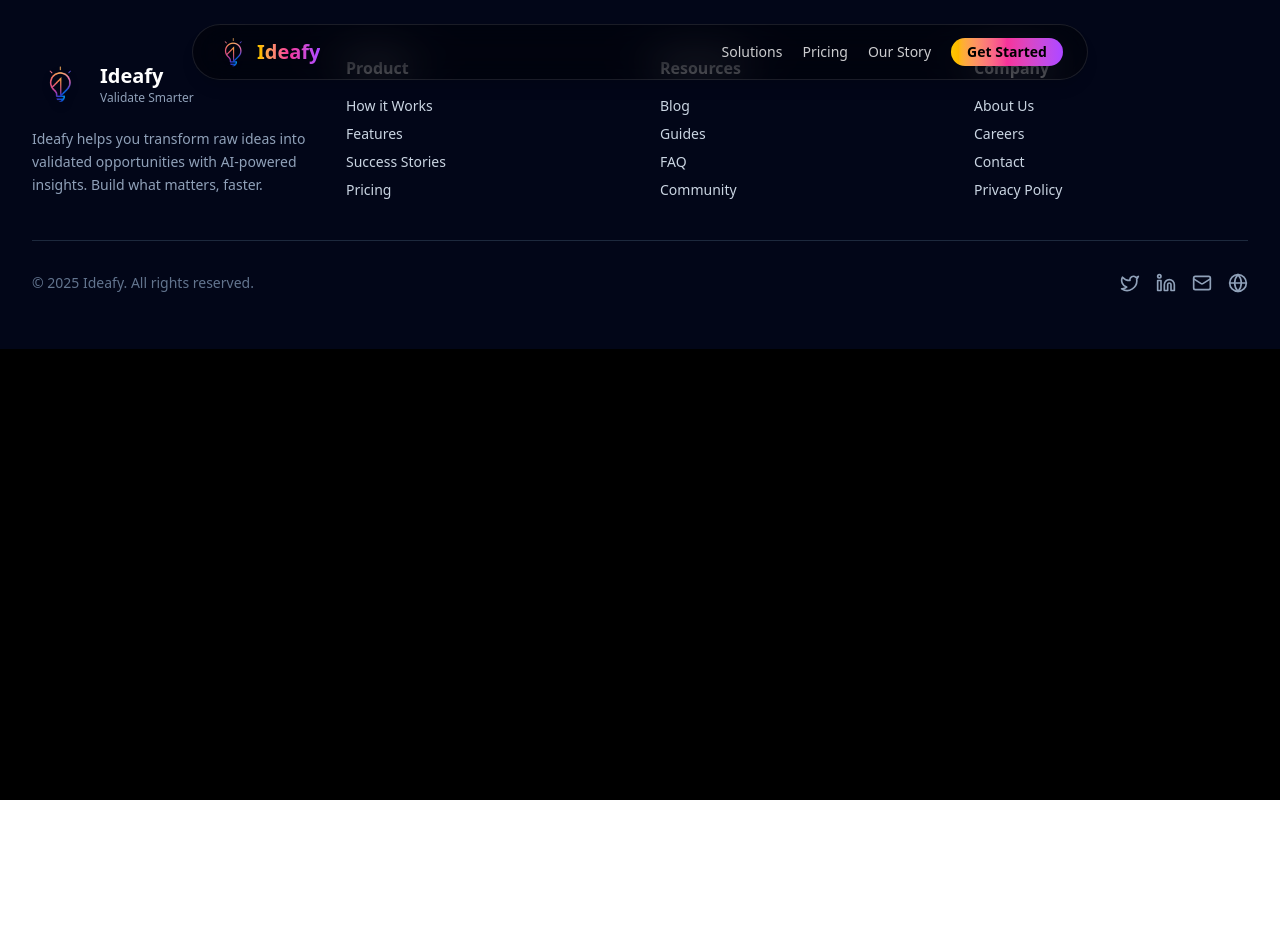
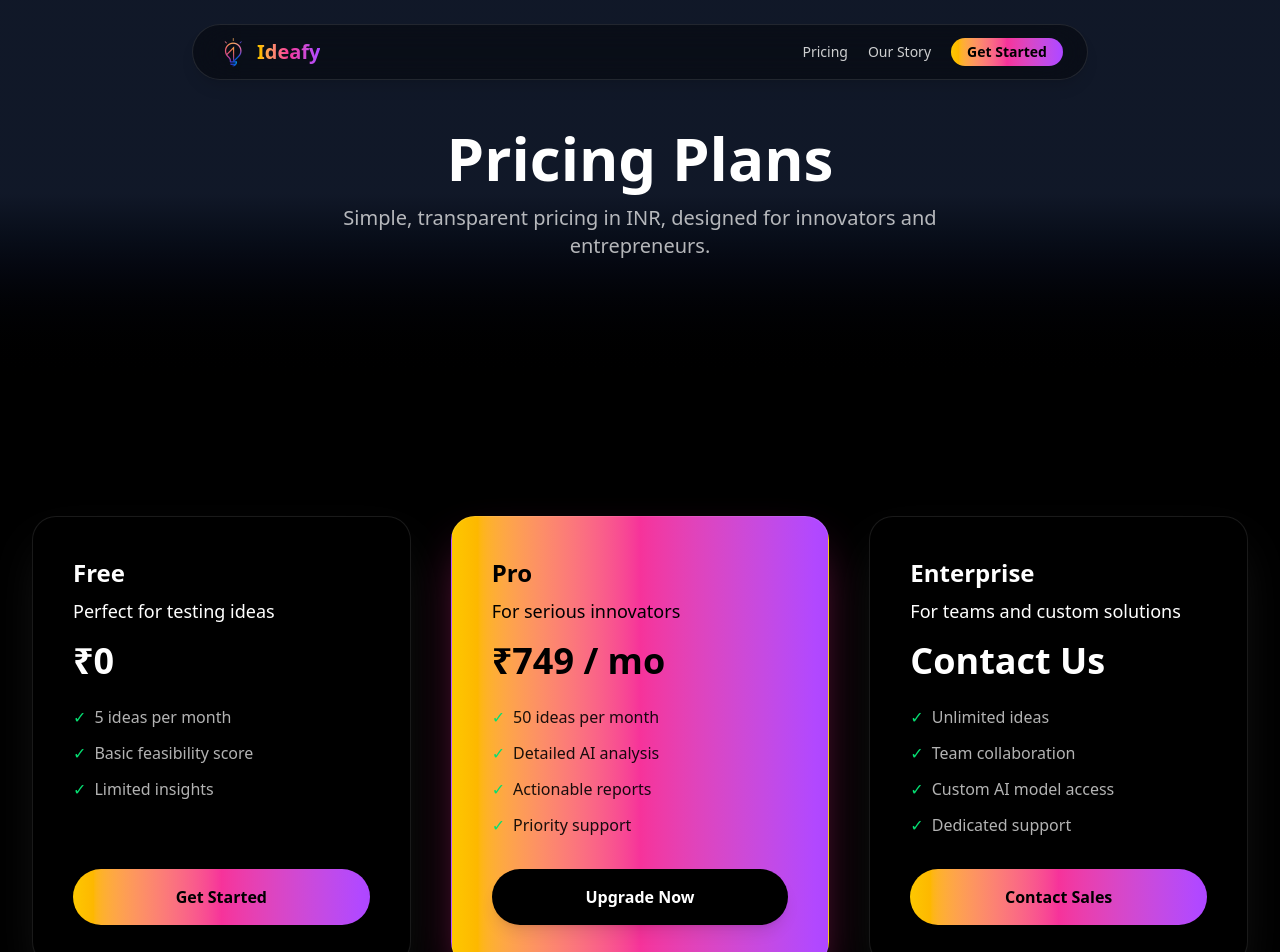
Before and after one commit to Fazeenp/ideafy-ai-startup-validator, a React (Vite) app in the folder frontend/: page /pricing in a window 1280 px wide. Shown: the top 952 px of the page. Before the commit the page ends 800 px from the top, so only its background shows below. Built offline with nearby package versions, Linux system fonts and the light colour scheme.

Commit message:
About and pricing page

```diff
--- a/frontend/src/App.jsx
+++ b/frontend/src/App.jsx
@@ -8,6 +8,8 @@ import Login from "./pages/Login";
 import Signup from "./pages/Signup";
 import Dashboard from "./pages/Dashboard";
 import StartupReport from "./components/StartupReport/StartupReport";
+import About from "./pages/About";
+import Pricing from "./pages/Pricing";
 
 function App() {
   const location = useLocation();
@@ -15,7 +17,7 @@ function App() {
   const hideHeader = hideHeaderPaths.includes(location.pathname);
 
   return (
-    <div className="min-h-screen bg-black text-white">
+    <div className="min-h-screen bg-black text-white overflow-x-hidden">
       {!hideHeader && <Header />}
       <ScrollToTop />
       <Routes>
@@ -24,6 +26,8 @@ function App() {
         <Route path="/login" element={<Login />} />
         <Route path="/signup" element={<Signup />} />
         <Route path="/dashboard" element={<Dashboard />} />
+        <Route path="/about" element={<About/>}/>
+        <Route path="/pricing" element={<Pricing/>}/>
         <Route path="/startupreport" element={<StartupReport />} />
       </Routes>
       <Footer />
--- a/frontend/src/components/Header.jsx
+++ b/frontend/src/components/Header.jsx
@@ -9,7 +9,6 @@ export default function SleekHeader() {
   const navigate = useNavigate();
 
   const links = [
-    { name: "Solutions", to: "/solution" },
     { name: "Pricing", to: "/pricing" },
     { name: "Our Story", to: "/about" },
   ];
--- /dev/null
+++ b/frontend/src/pages/About.jsx
@@ -0,0 +1,101 @@
+import React from "react";
+import { motion } from "framer-motion";
+
+export default function About() {
+  const team = [
+    { name: "Fazeen Patel", role: "Founder & Developer", img: "/path-to-your-image.jpg" },
+
+  ];
+
+  return (
+    <div className="bg-black text-white min-h-screen overflow-x-hidden font-sans">
+      {/* Hero Section */}
+      <section className="py-24 text-center bg-gradient-to-b from-gray-900 via-black to-gray-900">
+        <h1 className="text-5xl md:text-6xl font-extrabold mb-4">
+          About <span className="text-transparent bg-clip-text bg-gradient-to-r from-yellow-400 via-pink-500 to-purple-500">Ideafy</span>
+        </h1>
+        <p className="text-lg md:text-xl text-white/70 max-w-2xl mx-auto">
+          Empowering innovators to validate their startup ideas with AI-driven insights and actionable feedback.
+        </p>
+      </section>
+
+      {/* Mission Section */}
+      <section className="py-24 max-w-7xl mx-auto px-6 lg:px-8">
+        <h2 className="text-4xl md:text-5xl font-extrabold mb-12 text-center">
+          Our Mission
+        </h2>
+        <p className="text-center text-white/70 text-lg md:text-xl max-w-3xl mx-auto">
+          At Ideafy, we believe every great idea deserves a chance. Our mission is to help innovators, students, and entrepreneurs assess the feasibility of their startup ideas quickly and efficiently using AI-powered analysis.
+        </p>
+      </section>
+
+      {/* How It Works Section */}
+      <section className="py-24 max-w-7xl mx-auto px-6 lg:px-8">
+        <h2 className="text-4xl md:text-5xl font-extrabold mb-12 text-center">
+          How We Work
+        </h2>
+        <div className="grid md:grid-cols-3 gap-10 text-center">
+          <motion.div className="bg-black/20 backdrop-blur-md p-8 rounded-3xl shadow-xl border border-white/10"
+            initial={{ opacity: 0, y: 30 }}
+            whileInView={{ opacity: 1, y: 0 }}
+            viewport={{ once: true }}
+            transition={{ duration: 0.5 }}
+          >
+            <div className="text-2xl font-bold mb-4">Step 1</div>
+            <h3 className="font-extrabold text-xl mb-2">Submit Your Idea</h3>
+            <p className="text-white/70">Describe your startup idea in a few sentences.</p>
+          </motion.div>
+          <motion.div className="bg-black/20 backdrop-blur-md p-8 rounded-3xl shadow-xl border border-white/10"
+            initial={{ opacity: 0, y: 30 }}
+            whileInView={{ opacity: 1, y: 0 }}
+            viewport={{ once: true }}
+            transition={{ duration: 0.5, delay: 0.2 }}
+          >
+            <div className="text-2xl font-bold mb-4">Step 2</div>
+            <h3 className="font-extrabold text-xl mb-2">AI Analysis</h3>
+            <p className="text-white/70">Our AI predicts market potential, risks, and competitive edge.</p>
+          </motion.div>
+          <motion.div className="bg-black/20 backdrop-blur-md p-8 rounded-3xl shadow-xl border border-white/10"
+            initial={{ opacity: 0, y: 30 }}
+            whileInView={{ opacity: 1, y: 0 }}
+            viewport={{ once: true }}
+            transition={{ duration: 0.5, delay: 0.4 }}
+          >
+            <div className="text-2xl font-bold mb-4">Step 3</div>
+            <h3 className="font-extrabold text-xl mb-2">Get Insights</h3>
+            <p className="text-white/70">Receive actionable validation and recommendations instantly.</p>
+          </motion.div>
+        </div>
+      </section>
+
+      {/* Team Section
+      <section className="py-24 max-w-7xl mx-auto px-6 lg:px-8">
+        <h2 className="text-4xl md:text-5xl font-extrabold mb-12 text-center">Meet the Team</h2>
+        <div className="grid md:grid-cols-3 gap-10 justify-items-center">
+          {team.map((member, idx) => (
+            <motion.div key={idx} className="text-center"
+              initial={{ opacity: 0, y: 30 }}
+              whileInView={{ opacity: 1, y: 0 }}
+              viewport={{ once: true }}
+              transition={{ duration: 0.5, delay: idx * 0.2 }}
+            >
+              <img src={member.img} alt={member.name} className="w-32 h-32 rounded-full mb-4 object-cover mx-auto border-2 border-white/20" />
+              <h3 className="font-extrabold text-xl">{member.name}</h3>
+              <p className="text-white/70">{member.role}</p>
+            </motion.div>
+          ))}
+        </div>
+      </section> */}
+
+      {/* Vision Section */}
+      <section className="py-24 bg-gradient-to-b from-gray-900 via-black to-gray-900">
+        <div className="max-w-3xl mx-auto px-6 lg:px-8 text-center">
+          <h2 className="text-4xl md:text-5xl font-extrabold mb-6">Our Vision</h2>
+          <p className="text-white/70 text-lg md:text-xl">
+            To empower innovators around the world to pursue impactful ideas confidently, saving time, effort, and resources while making smarter decisions with AI guidance.
+          </p>
+        </div>
+      </section>
+    </div>
+  );
+}
--- a/frontend/src/pages/Home.jsx
+++ b/frontend/src/pages/Home.jsx
@@ -1,6 +1,5 @@
 import React from "react";
 import { Hero } from "../components/Hero";
-import Header from "../components/Header";
 import { motion } from "framer-motion";
 import { ArrowRight } from "lucide-react";
 import { Link } from "react-router-dom";
@@ -21,7 +20,7 @@ export default function Home() {
 
   return (
     <div className="bg-gradient-to-b from-gray-900 via-black to-gray-900 text-white font-sans">
-      <Header />
+
 
       {/* Hero Section */}
       <Hero />
--- /dev/null
+++ b/frontend/src/pages/Pricing.jsx
@@ -0,0 +1,108 @@
+import React from "react";
+import { motion } from "framer-motion";
+
+export default function Pricing() {
+  const tiers = [
+    {
+      name: "Free",
+      price: "₹0",
+      description: "Perfect for testing ideas",
+      features: ["5 ideas per month", "Basic feasibility score", "Limited insights"],
+      cta: "Get Started",
+    },
+    {
+      name: "Pro",
+      price: "₹749 / mo",
+      description: "For serious innovators",
+      features: ["50 ideas per month", "Detailed AI analysis", "Actionable reports", "Priority support"],
+      cta: "Upgrade Now",
+      highlight: true,
+    },
+    {
+      name: "Enterprise",
+      price: "Contact Us",
+      description: "For teams and custom solutions",
+      features: ["Unlimited ideas", "Team collaboration", "Custom AI model access", "Dedicated support"],
+      cta: "Contact Sales",
+    },
+  ];
+
+  return (
+    <div className="bg-black text-white min-h-screen overflow-x-hidden font-sans">
+      {/* Hero Section */}
+      <section className="py-20 md:py-32 bg-gradient-to-b from-gray-900 via-gray-900 to-black text-center">
+        <h1 className="text-5xl md:text-6xl font-extrabold mb-4">
+          Pricing Plans
+        </h1>
+        <p className="text-lg md:text-xl text-white/70 max-w-2xl mx-auto">
+          Simple, transparent pricing in INR, designed for innovators and entrepreneurs.
+        </p>
+      </section>
+
+      {/* Pricing Cards Section */}
+      <section className="py-20 md:py-32 relative">
+        {/* Smooth Background Blur for Flow */}
+        <div className="absolute inset-0 bg-gradient-to-b from-black via-gray-900 to-black -z-10"></div>
+
+        <div className="max-w-7xl mx-auto px-6 lg:px-8 grid md:grid-cols-3 gap-10">
+          {tiers.map((tier, idx) => (
+            <motion.div
+              key={idx}
+              className={`flex flex-col justify-between p-10 rounded-3xl shadow-2xl border border-white/10 transform transition-transform hover:scale-105 ${
+                tier.highlight
+                  ? "bg-gradient-to-r from-yellow-400 via-pink-500 to-purple-500 text-black shadow-pink-500/50"
+                  : "bg-black/20 backdrop-blur-md text-white shadow-white/10"
+              }`}
+              initial={{ opacity: 0, y: 40 }}
+              whileInView={{ opacity: 1, y: 0 }}
+              viewport={{ once: true }}
+              transition={{ duration: 0.5, delay: idx * 0.2 }}
+            >
+              <div>
+                <h3 className="font-extrabold text-2xl mb-2">{tier.name}</h3>
+                <p className="text-lg mb-4">{tier.description}</p>
+                <p className="text-4xl font-bold mb-6">{tier.price}</p>
+                <ul className={`mb-8 space-y-3 ${tier.highlight ? "text-black/90" : "text-white/70"}`}>
+                  {tier.features.map((feature, fidx) => (
+                    <li
+                      key={fidx}
+                      className="before:content-['✓'] before:text-green-400 before:mr-2 text-left"
+                    >
+                      {feature}
+                    </li>
+                  ))}
+                </ul>
+              </div>
+              <motion.button
+                whileHover={{ scale: 1.05 }}
+                className={`px-8 py-4 rounded-full font-bold shadow-lg transition-transform cursor-pointer ${
+                  tier.highlight
+                    ? "bg-black text-white"
+                    : "bg-gradient-to-r from-yellow-400 via-pink-500 to-purple-500 text-black "
+                }`}
+              >
+                {tier.cta}
+              </motion.button>
+            </motion.div>
+          ))}
+        </div>
+      </section>
+
+      {/* Call-to-Action Section */}
+      <section className="py-20 md:py-32 bg-gradient-to-b from-gray-900 via-black to-gray-900 text-center">
+        <h2 className="text-4xl md:text-5xl font-extrabold mb-6">
+          Ready to Validate Your Ideas?
+        </h2>
+        <p className="text-white/70 text-lg md:text-xl mb-12 max-w-2xl mx-auto">
+          Start your journey today and turn your ideas into successful startups with AI-powered insights.
+        </p>
+        <motion.button
+          whileHover={{ scale: 1.05 }}
+          className="px-12 py-5 rounded-full bg-gradient-to-r from-yellow-400 via-pink-500 to-purple-500 text-black font-extrabold text-lg shadow-lg transition-transform cursor-pointer"
+        >
+          Try It Now
+        </motion.button>
+      </section>
+    </div>
+  );
+}
```
Also changed, not shown: frontend/src/pages/NotFound.jsx (deleted).
